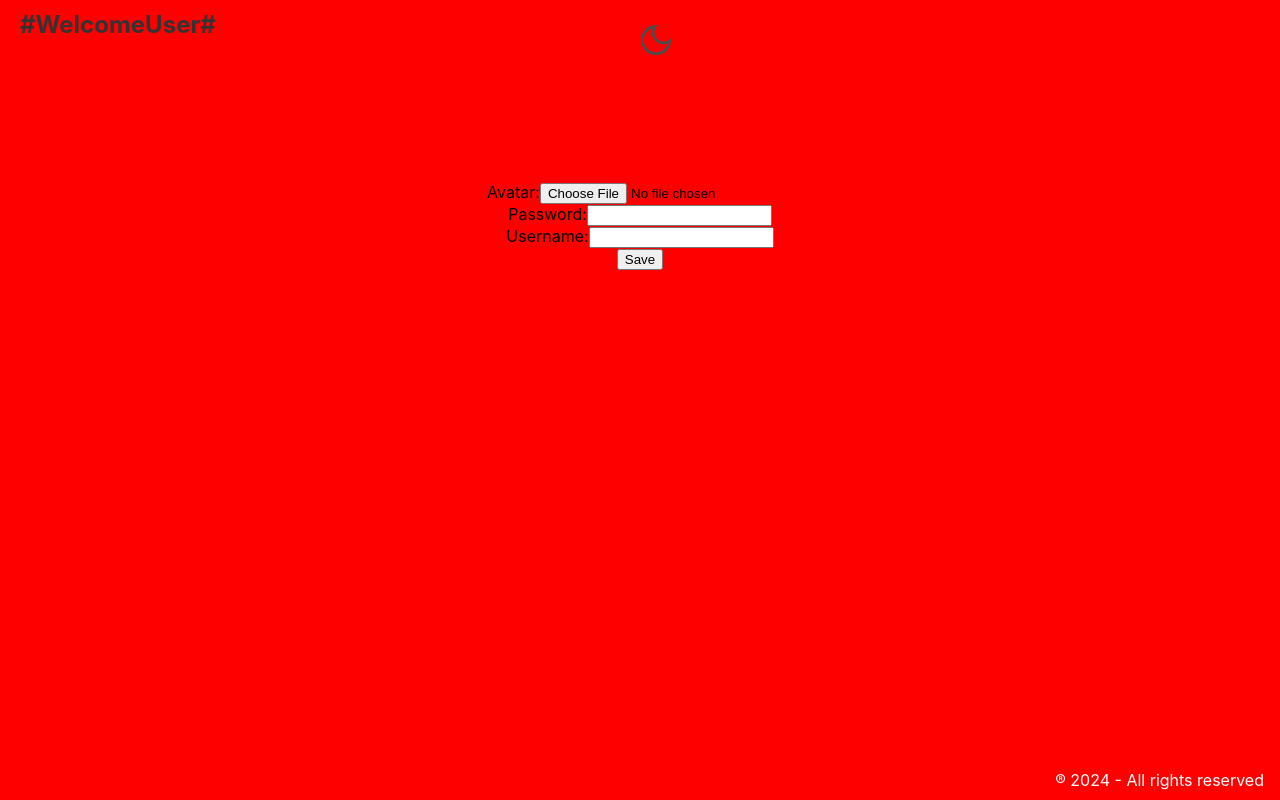
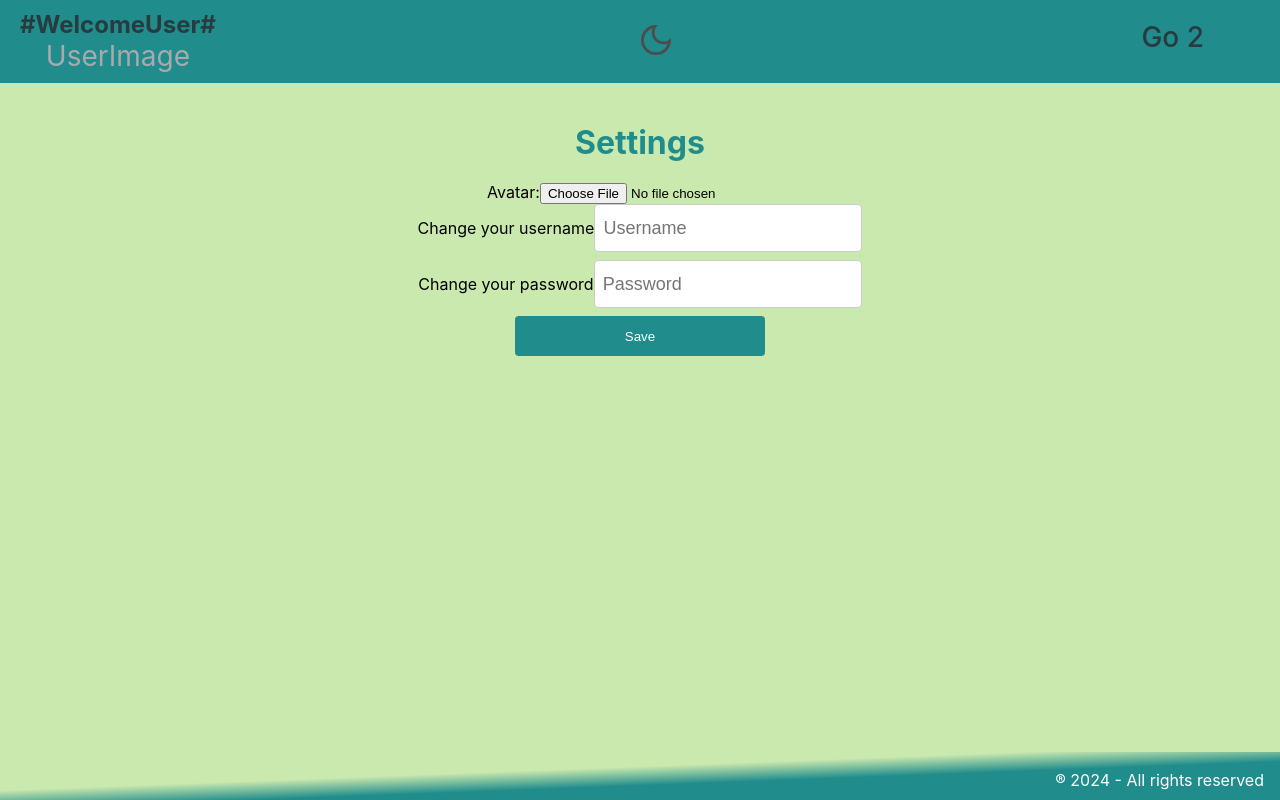
Before and after one commit to RuthgerdeGraaf/Eindopdracht, a React (Create React App) app: page /settings in a window 1280 px wide. Built offline with nearby package versions, Linux system fonts and the light colour scheme; the HTML template or start-up script is replaced by a standard one.

Commit message:
Tweaks and stuff

```diff
--- a/src/App.scss
+++ b/src/App.scss
@@ -7,7 +7,7 @@
   text-align: center;
   max-width: 100vw;
   overflow-x: hidden;
-  background-color: $play_red;
+  background-color: $light;
 }
 
 .App-main {
@@ -21,7 +21,7 @@
   display: flex;
   justify-content: flex-end;
   align-items: center;
-  color: white;
+  color: $light;
   overflow: hidden;
   z-index: 1;
 }
@@ -33,7 +33,7 @@
   left: 0;
   width: 100%;
   height: 100%;
-  background: linear-gradient(to top left, #FFA800 50%, #FFF8E9 50%);
+  background: linear-gradient(to top left, $gold 50%, #FFF8E9 50%);
   z-index: -1;
 }
 
@@ -46,8 +46,8 @@
 
 /* Dark mode stijlen */
 .dark-mode {
-  background-color: #121212;
-  color: white;
+  background-color: $dark;
+  color: $light;
 }
 
 .dark-mode .App-footer {
@@ -55,5 +55,5 @@
 }
 
 .dark-mode .App-footer p {
-  color: #ddd;
+  color: $light;
 }
--- a/src/components/button/Button.scss
+++ b/src/components/button/Button.scss
@@ -18,18 +18,18 @@
 }
 
 .button.login:hover {
-    color: $play_red;
+    color: $darkbluegreen;
 }
 
 .button.next {
-    color: $play_red;
+    color: $lightbluegreen;
     border-top-right-radius: 50%;
     border-bottom-right-radius: 50%;
     width: 100px;
 }
 
 .button.previous {
-    color: $play_red;
+    color: $lightbluegreen;
     border-top-left-radius: 50%;
     border-bottom-left-radius: 50%;
     width: 100px;
--- a/src/components/footer/Footer.scss
+++ b/src/components/footer/Footer.scss
@@ -18,7 +18,7 @@
     left: 0;
     width: 100%;
     height: 100%;
-    background: linear-gradient(to top left, $play_red 40%, transparent 60%);
+    background: linear-gradient(to top left, $lightbluegreen 40%, transparent 60%);
     z-index: -1;
 }
 
--- a/src/components/header/Header.scss
+++ b/src/components/header/Header.scss
@@ -1,13 +1,13 @@
 @import 'src/styles/vars';
 
 .header {
-    background-color: $play_red;
+    background-color: $lightbluegreen;
     display: flex;
     width: 100%;
     flex-direction: row;
     justify-content: space-between;
     margin: auto;
-    color: red;
+    color: $metal;
     text-align: center;
     padding: 10px 20px;
     font-size: 28px;
@@ -21,13 +21,13 @@
 }
 
 .header h1 {
-    color: #333;
+    color: $darkbluegreen;
     font-size: 24px;
     margin: 0;
 }
 
 .header p {
-    color: #666;
+    color: $darkbluegreen;
     font-size: 16px;
     margin: 10px 0;
 }
@@ -42,14 +42,14 @@ nav {
     padding: 10px 46px;
     margin-right: 50px;
     cursor: pointer;
-    background-color: $play_red;
+    background-color: $lightbluegreen;
     border-radius: 4px;
-    color: $play_red;
+    color: $darkbluegreen;
     font-weight: 500;
 }
 
 .dropdown-button:hover {
-    background-color: $play_red;
+    background-color: $lightbluegreen;
     border-bottom-left-radius: 0;
     border-bottom-right-radius: 0;
 }
@@ -59,7 +59,7 @@ nav {
     position: absolute;
     top: 100%;
     left: 0;
-    background-color: $play_red;
+    background-color: $lightbluegreen;
     box-shadow: 0px 8px 16px 0px rgba(0, 0, 0, 0.2);
     z-index: 1;
     padding: 0;
@@ -78,7 +78,7 @@ nav {
 .dropdown ul li {
     padding: 12px 16px;
     list-style-type: none;
-    color: #333;
+    color: $darkbluegreen;
     text-align: left;
     border-bottom: 1px solid #e7e7e7;
 }
--- a/src/icons/Icon.jsx
+++ b/src/icons/Icon.jsx
@@ -1,25 +1,25 @@
 import React from 'react';
 
 export const HomeIcon = () => (
-  <svg xmlns="http://www.w3.org/2000/svg" height="32px" viewBox="0 -960 960 960" width="32px" fill="#fabc43">
+  <svg xmlns="http://www.w3.org/2000/svg" height="32px" viewBox="0 -960 960 960" width="32px" fill="#273b40">
     <path d="M240-200h120v-240h240v240h120v-360L480-740 240-560v360Zm-80 80v-480l320-240 320 240v480H520v-240h-80v240H160Zm320-350Z"/>
   </svg>
 );
 
 export const FavoriteIcon = () => (
-  <svg xmlns="http://www.w3.org/2000/svg" height="24px" viewBox="0 -960 960 960" width="24px" fill="#fabc43">
+  <svg xmlns="http://www.w3.org/2000/svg" height="24px" viewBox="0 -960 960 960" width="24px" fill="#273b40">
     <path d="m480-120-58-52q-101-91-167-157T150-447.5Q111-500 95.5-544T80-634q0-94 63-157t157-63q52 0 99 22t81 62q34-40 81-62t99-22q94 0 157 63t63 157q0 46-15.5 90T810-447.5Q771-395 705-329T538-172l-58 52Zm0-108q96-86 158-147.5t98-107q36-45.5 50-81t14-70.5q0-60-40-100t-100-40q-47 0-87 26.5T518-680h-76q-15-41-55-67.5T300-774q-60 0-100 40t-40 100q0 35 14 70.5t50 81q36 45.5 98 107T480-228Zm0-273Z"/>
   </svg>
 );
 
 export const CollectionIcon = () => (
-  <svg xmlns="http://www.w3.org/2000/svg" height="24px" viewBox="0 -960 960 960" width="24px" fill="#fabc43">
+  <svg xmlns="http://www.w3.org/2000/svg" height="24px" viewBox="0 -960 960 960" width="24px" fill="#273b40">
     <path d="m424-312 282-282-56-56-226 226-114-114-56 56 170 170ZM200-120q-33 0-56.5-23.5T120-200v-560q0-33 23.5-56.5T200-840h560q33 0 56.5 23.5T840-760v560q0 33-23.5 56.5T760-120H200Zm0-80h560v-560H200v560Zm0-560v560-560Z"/>
   </svg>
 );
 
 export const SettingsIcon = () => (
-  <svg xmlns="http://www.w3.org/2000/svg" height="24px" viewBox="0 -960 960 960" width="24px" fill="#fabc43">
+  <svg xmlns="http://www.w3.org/2000/svg" height="24px" viewBox="0 -960 960 960" width="24px" fill="#273b40">
     <path d="m370-80-16-128q-13-5-24.5-12T307-235l-119 50L78-375l103-78q-1-7-1-13.5v-27q0-6.5 1-13.5L78-585l110-190 119 50q11-8 23-15t24-12l16-128h220l16 128q13 5 24.5 12t22.5 15l119-50 110 190-103 78q1 7 1 13.5v27q0 6.5-2 13.5l103 78-110 190-118-50q-11 8-23 15t-24 12L590-80H370Zm70-80h79l14-106q31-8 57.5-23.5T639-327l99 41 39-68-86-65q5-14 7-29.5t2-31.5q0-16-2-31.5t-7-29.5l86-65-39-68-99 42q-22-23-48.5-38.5T533-694l-13-106h-79l-14 106q-31 8-57.5 23.5T321-633l-99-41-39 68 86 64q-5 15-7 30t-2 32q0 16 2 31t7 30l-86 65 39 68 99-42q22 23 48.5 38.5T427-266l13 106Zm42-180q58 0 99-41t41-99q0-58-41-99t-99-41q-59 0-99.5 41T342-480q0 58 40.5 99t99.5 41Zm-2-140Z"/>
   </svg>
 );
--- a/src/pages/home/Home.scss
+++ b/src/pages/home/Home.scss
@@ -10,10 +10,10 @@
     width: 1200px;
 }
 h1 {
-    color: $play_red;
+    color: $lightbluegreen;
     margin: 20px;
 }
 h2 {
-    color: $play_red;
+    color: $lightbluegreen;
     margin: 20px;
 }
--- a/src/pages/login/Login.scss
+++ b/src/pages/login/Login.scss
@@ -24,7 +24,7 @@
 .login-button {
     width: 250px;
     height: 40px;
-    background-color: #007bff;
+    background-color: $lightbluegreen;
     color: #fff;
     border: none;
     border-radius: 4px;
--- a/src/pages/settings/Settings.jsx
+++ b/src/pages/settings/Settings.jsx
@@ -34,14 +34,26 @@ function Settings() {
           <input type="file" id="avatar" onChange={handleAvatarChange} />
         </div>
         <div>
-          <label htmlFor="password">Password:</label>
-          <input type="password" id="password" value={password} onChange={handlePasswordChange} />
+          <label htmlFor="username">Change your username</label>
+          <input
+            className='small-input-field'
+            placeholder="Username"
+            type="text"
+            id="username"
+            value={username}
+            onChange={handleUsernameChange} />
         </div>
         <div>
-          <label htmlFor="username">Username:</label>
-          <input type="text" id="username" value={username} onChange={handleUsernameChange} />
+          <label htmlFor="password"  >Change your password</label>
+          <input
+            className='small-input-field'
+            placeholder="Password"
+            type="password"
+            id="password"
+            value={password}
+            onChange={handlePasswordChange}  />
         </div>
-        <button type="submit">Save</button>
+        <button className='submit-button' type="submit">Save</button>
       </form>
     </div>
   );
--- a/src/styles/_vars.scss
+++ b/src/styles/_vars.scss
@@ -5,7 +5,6 @@ $light: #cae9ae;
 $grey: #3c4748;
 $metal: #AAA9AD;
 $gold: #DBAC34;
-$play_red: red;
 
 .round-image {
     width: 100%;
@@ -25,9 +24,19 @@ $play_red: red;
     max-height: 150px;
     margin:auto;
 }
+.submit-button{
+    width: 250px;
+    height: 40px;
+    background-color: $lightbluegreen;
+    color: #fff;
+    border: none;
+    border-radius: 4px;
+    cursor: pointer;
+    z-index: 1;
+
+}
 .return-button {
     background-color: transparent;
-    color: $play_red;
     border: none;
     border-radius: 4px;
     cursor: pointer;
```
